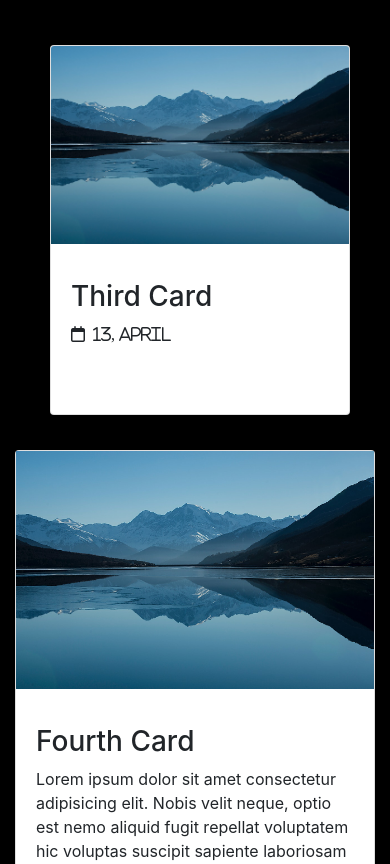
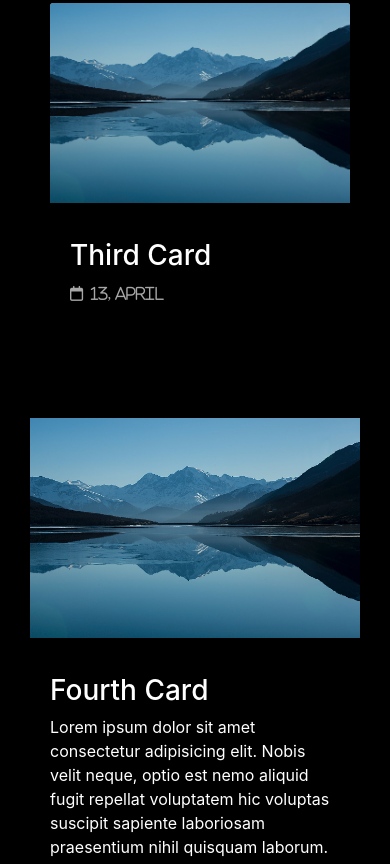
Before and after one commit to sathyasivamloganathan/blog, a plain HTML site: page index.html in a window 390 px wide. Shown: the part 2670-3534 px from the top of the page. Drawn offline with nearby package versions, Linux system fonts and the light colour scheme.

Commit message:
Add files via upload

```diff
--- a/blog-4.css
+++ b/blog-4.css
@@ -138,14 +138,51 @@
     margin: 35px;
 }
 
+.card-1{
+    border: none;
+}
+
 
 @media screen and (min-width:770px){
     #card{
         margin: 0%;
     }
 }
+
+
+.card-body{
+    background: black;
+    color: white;
+
+}
+
+.card-text,.h3{
+    font-family: 'Times New Roman', Times, serif;
+}
+.date{
+    color: #a7a7a7;
+    font-size: 15px;
+}
+
+
+#sm-6{
+    padding-top: 30px;
+}
+
+.card-combine{
+    padding-top: 30px;
+}
+
 @media screen and (max-width:770px){
-    .card-1{
-        padding-bottom: 20px;
+    .card-combine{
+        width: 50%;
+        padding: 30px;
+    }
+
+    .card-text-size{
+        font-size: 1.3rem;
+    }
+    #sm-6{
+        padding: 30px;
     }
 }
```
